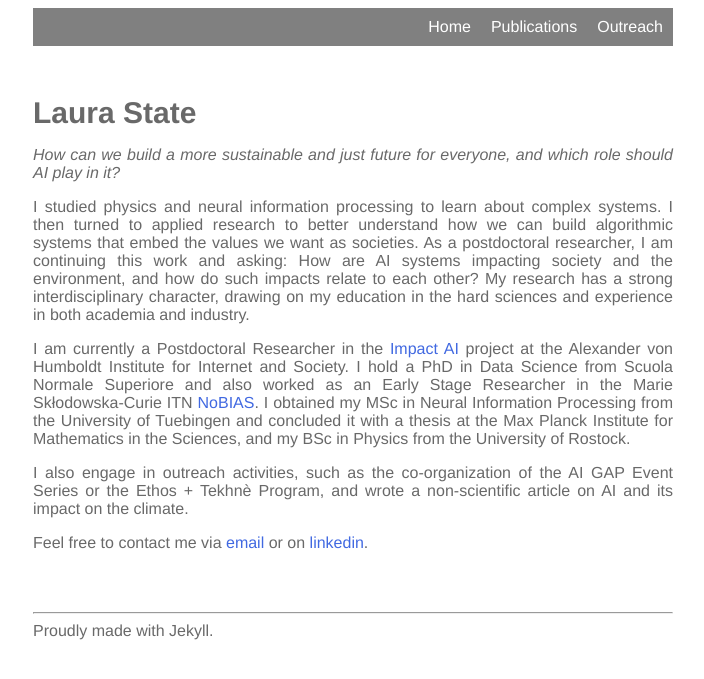
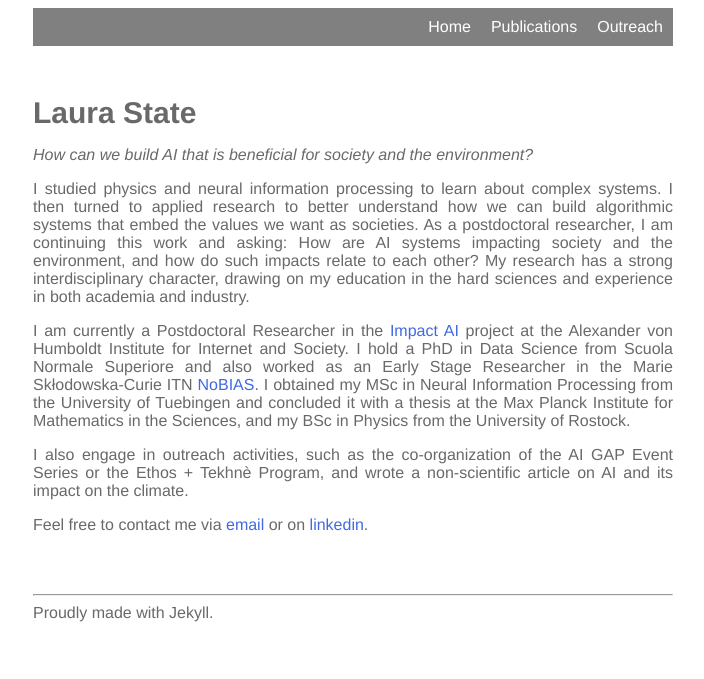
Before and after one commit to lstate/lstate.github.io, a Jekyll site: the page built from _pages/index.markdown, in a window 1280 px wide. Shown: the top 679 px of the page, without its empty margins (287-991 px from the left). Built offline with Jekyll 4.4.1, drawn with Linux system fonts in a browser that asks for light colours.

Commit message:
Update index.markdown
update

```diff
--- a/_pages/index.markdown
+++ b/_pages/index.markdown
@@ -13,7 +13,7 @@ permalink: /
 Laura State
 </div>
 
-*How can we build a more sustainable and just future for everyone, and which role should AI play in it?*
+*How can we build AI that is beneficial for society and the environment?*
 
 I studied physics and neural information processing to learn about complex systems. I then turned to applied research to better understand how we can build algorithmic systems that embed the values we want as societies.
 As a postdoctoral researcher, I am continuing this work and asking: How are AI systems impacting society and the environment, and how do such impacts relate to each other?
```
